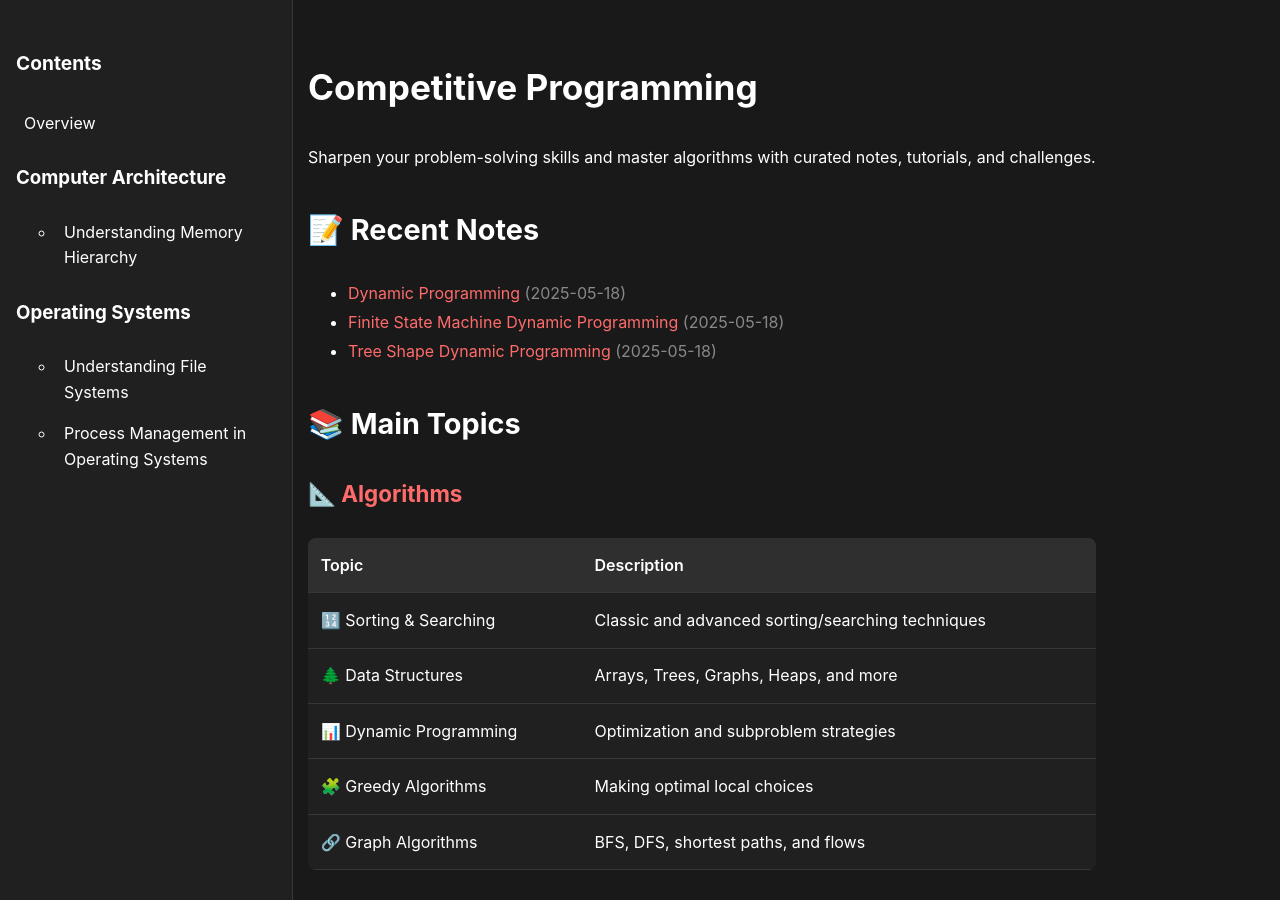
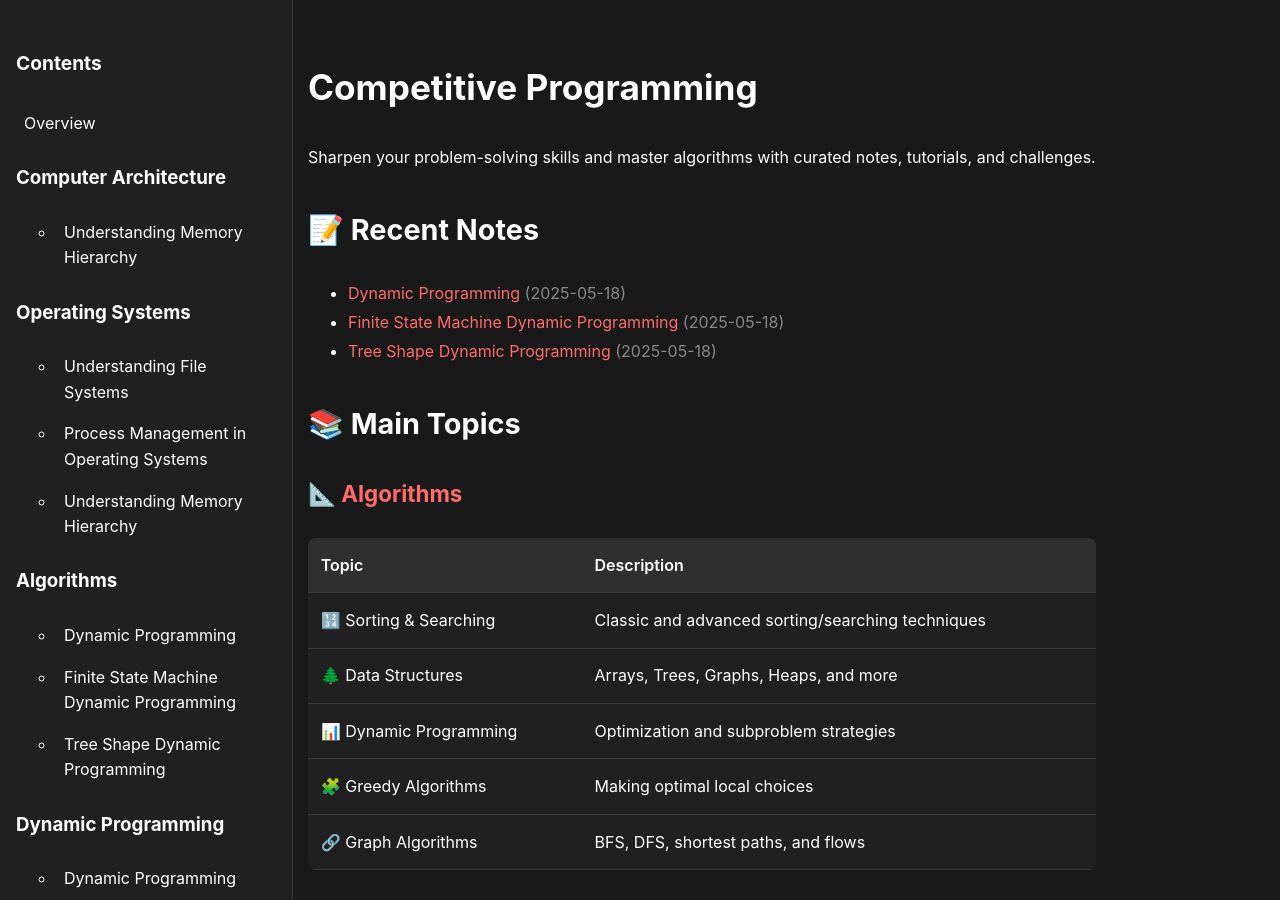
Before and after one commit to zazabap/zazabap.github.io, a Jekyll site: the page built from algo/index.md, in a window 1280 px wide and 900 px high. Built offline with Jekyll 4.4.1, drawn with Linux system fonts in a browser that asks for light colours; some of the changed text lies outside the part shown.

Commit message:
Update the page rendering

```diff
--- a/_layouts/notion.html
+++ b/_layouts/notion.html
@@ -125,29 +125,25 @@
                     <a href="{{ '/os/' | relative_url }}" class="overview-link">Overview</a>
                 </li>
 
-                <!-- Computer Architecture -->
+                <!-- Dynamic Section Rendering -->
+                {% assign sections =
+                    "Computer Architecture:computer-architecture,Operating Systems:os,Algorithms:algo,Dynamic Programming:dp" | split: "," %}
+                {% for section in sections %}
+                    {% assign pair = section | split: ":" %}
+                    {% assign section_title = pair[0] %}
+                    {% assign section_cat = pair[1] %}
                     <li class="nav-item">
-                    <h3 class="section-title">Computer Architecture</h3>
+                        <h3 class="section-title">{{ section_title }}</h3>
                         <ul class="section-list">
-                        {% assign arch_posts = site.posts | where_exp: "post", "post.categories contains 'computer-architecture'" | sort: 'date' | reverse %}
-                        {% for post in arch_posts %}
+                            {% assign posts = site.posts | where_exp: "post", "post.categories contains section_cat" | sort: 'date' | reverse %}
+                            {% for post in posts %}
+                                {% if section_cat != "computer-architecture" or post.categories contains "computer-architecture" %}
                                     <li><a href="{{ post.url | relative_url }}">{{ post.title }}</a></li>
+                                {% endif %}
                             {% endfor %}
                         </ul>
                     </li>
-
-                <!-- Operating Systems -->
-                <li class="nav-item">
-                    <h3 class="section-title">Operating Systems</h3>
-                    <ul class="section-list">
-                        {% assign os_posts = site.posts | where_exp: "post", "post.categories contains 'os'" | sort: 'date' | reverse %}
-                        {% for post in os_posts %}
-                            {% unless post.categories contains 'computer-architecture' %}
-                                <li><a href="{{ post.url | relative_url }}">{{ post.title }}</a></li>
-                            {% endunless %}
                 {% endfor %}
-                    </ul>
-                </li>
             </ul>
         </nav>
 
```
Lines whose indentation alone changed are shown as unchanged.
